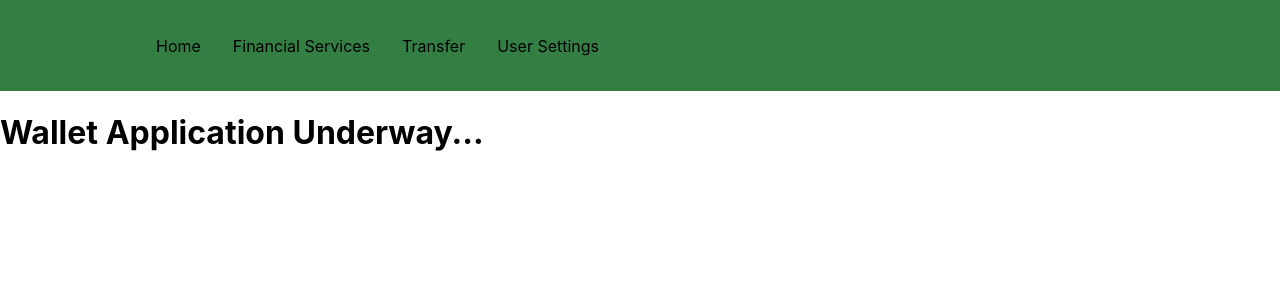
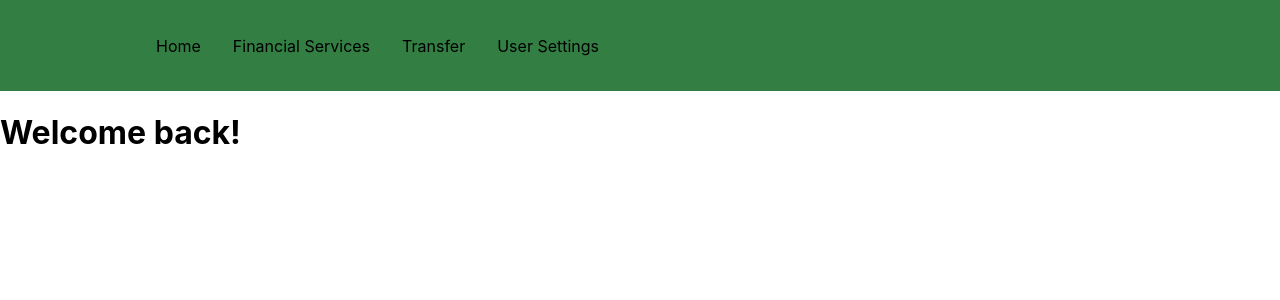
Before and after one commit to driedsoba/BlazePay, a React (Create React App) app: page / in a window 1280 px wide. Shown: the top 300 px of the page. Built offline with nearby package versions, Linux system fonts and the light colour scheme.

Commit message:
CHanged to fit screen

```diff
--- a/package.json
+++ b/package.json
@@ -9,6 +9,7 @@
     "react": "^18.2.0",
     "react-dom": "^18.2.0",
     "react-icons": "^4.10.1",
+    "react-responsive": "^9.0.2",
     "react-router-dom": "^6.15.0",
     "react-scripts": "5.0.1",
     "styled-components": "^6.0.7",
--- a/src/App.js
+++ b/src/App.js
@@ -7,6 +7,10 @@ import Transfer from './pages/transfer';
 import User from './pages/user';
 import Financial from './pages/finance/financial';
 import Home from './pages/home';
+
+
+
+
 
 function App() {
     return (
--- a/src/NavbarElements.js
+++ b/src/NavbarElements.js
@@ -41,13 +41,10 @@ export const Bars = styled(FaBars)`
 export const NavMenu = styled.div`
   display: flex;
   align-items: center;
-  margin-right: -24px;
+  // margin-right: 20px;
   /* Second Nav */
   /* margin-right: 24px; */
   /* Third Nav */
   /* width: 100vw;
-white-space: nowrap; */
-  @media screen and (max-width: 768px) {
-    display: none;
-  }
+  white-space: nowrap;
 `;
--- a/src/pages/finance/Wallet.js
+++ b/src/pages/finance/Wallet.js
@@ -41,6 +41,7 @@ function Wallet() {
           <Total />
           &nbsp;
           &nbsp;
+          &nbsp;
           <Balance />
         </div>
         <h2>Wallet</h2>
--- a/src/pages/home.js
+++ b/src/pages/home.js
@@ -4,7 +4,7 @@ const Home = () => {
     return (
         <div>
             <h1>
-                Wallet Application Underway...
+                Welcome back!
             </h1>
         </div>
     );
```
Also changed, not shown: 1 other file (tests, documents, lock files or other folders).
